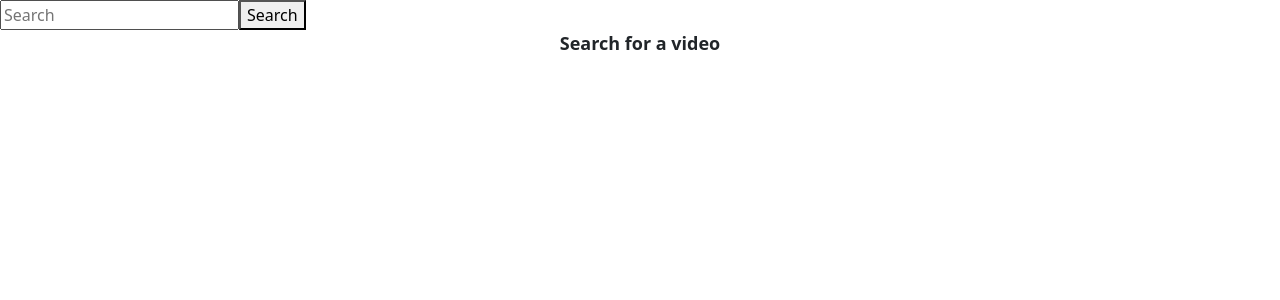
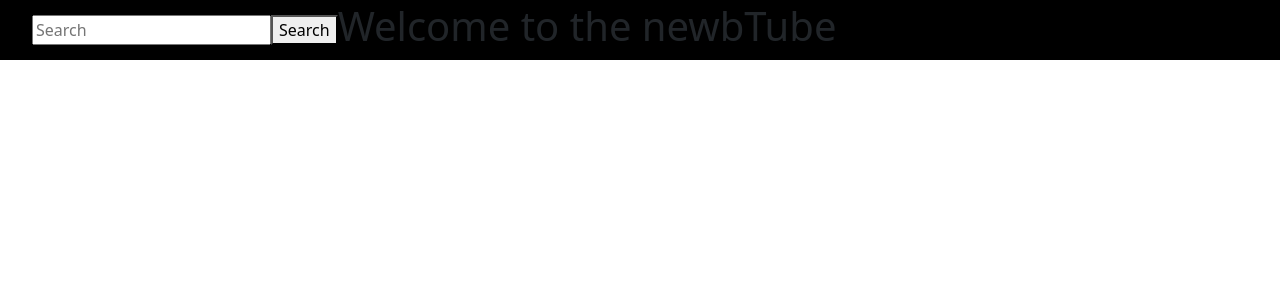
Before and after one commit to Daleyar/YouTubeClone, a React (Create React App) app: page / in a window 1280 px wide. Shown: the top 300 px of the page. Built offline with nearby package versions, Linux system fonts and the light colour scheme; no server answers; the HTML template or start-up script is replaced by a standard one.

Commit message:
styling and css for product

```diff
--- /dev/null
+++ b/src/App.css
@@ -0,0 +1,6 @@
+
+.app {
+  background-color: rgb(31, 30, 30);
+  width: '100px';
+  height: '100px';
+}
--- a/src/App.jsx
+++ b/src/App.jsx
@@ -1,12 +1,13 @@
 import React, {Component} from "react";
 import youtube from './api/youtube';
 import apiKey from "./api/apiKey";
-import RelatedVideoList from "./components/RelatedVideoList/relatedVideoList";
+import RelatedVideoList from "./components/RelatedVideos/RelatedVideoList/relatedVideoList";
 import SearchBar from "./components/SearchBar/searchBar";
 import VideoPlayer from "./components/VideoPlayer/videoPlayer";
 import axios from "axios";
 import CommentsForm from "./components/Comments/commentsForm";
 import CommentsTable from "./components/DisplayComments/displayComments";
+import './App.css'
 
 class App extends Component {
     constructor(props) {
@@ -92,7 +93,8 @@ class App extends Component {
 
     render(){
         return(
-            <div>
+            <div className= "app">
+
                 <SearchBar handleSearch={this.handleSearch} />
                 <VideoPlayer videoId={this.state.video_id}/>
                 <RelatedVideoList videos={this.state.videos} onVideoSelect={this.onVideoSelect}/>
--- a/src/components/Comments/commentsForm.jsx
+++ b/src/components/Comments/commentsForm.jsx
@@ -1,4 +1,6 @@
 import React, { Component } from 'react';
+
+
 
 class CommentsForm extends Component {
   constructor(props) {
--- /dev/null
+++ b/src/components/DisplayComments/comments.css
@@ -0,0 +1,4 @@
+.comment{
+
+    background-color: rgb(77, 76, 76);
+}
--- a/src/components/DisplayComments/displayComments.jsx
+++ b/src/components/DisplayComments/displayComments.jsx
@@ -1,6 +1,7 @@
 import React from "react";
 import { Card } from 'react-bootstrap';
 import CreateReplies from "../Replies/replies";
+import './comments.css'
 
 const CommentsTable = ({comments , Like, DisLike, reply}) => {
     if (!comments[0]) return(null);
@@ -21,7 +22,7 @@ const CommentsTable = ({comments , Like, DisLike, reply}) => {
                 <h3>Comment Section: </h3>
                 </Card.Title>
                     <table>
-                        <tbody>
+                        <tbody className="comment">
                             {comments.map((comment, id) => {
                                 return (
                                 <tr key={comment.id}>
@@ -33,7 +34,7 @@ const CommentsTable = ({comments , Like, DisLike, reply}) => {
                                         <button className='btn btn-dark btn-sm'
                                         onClick={() => Like(comment)}>Like</button>
                                     </td>
-                                    <td>{comment.dislikes}
+                                    <td> {comment.dislikes}
                                         <button className='btn btn-dark btn-sm'
                                         onClick={() => DisLike(comment)}>Dislike</button>
                                     </td>
--- a/src/components/RelatedVideoList/relatedVideoList.jsx
+++ b/src/components/RelatedVideos/RelatedVideoList/relatedVideoList.jsx
@@ -1,5 +1,5 @@
 import React from "react";
-import RelatedVideos from "../RelatedVideos/relatedVideos";
+import RelatedVideos from "../relatedVideos";
 import './relatedVideoList.css'
 
 const RelatedVideoList = ({ videos, onVideoSelect }) => {
--- a/src/components/RelatedVideos/relatedVideos.css
+++ b/src/components/RelatedVideos/relatedVideos.css
@@ -1,3 +1,5 @@
 .card{
     margin-bottom: 10px;
+    background-color: rgb(134, 110, 81);
+
 }
--- /dev/null
+++ b/src/components/SearchBar/searchBar.css
@@ -0,0 +1,11 @@
+.searchBar{
+    position: fixed;
+    top: 0;
+    left: 0;
+    width: 100%;
+    height: 60px;
+    background: rgb(0, 0, 0);
+    display: flex;
+    align-items: center;
+    padding: 0 2.5vw;
+}
--- a/src/components/SearchBar/searchBar.jsx
+++ b/src/components/SearchBar/searchBar.jsx
@@ -1,4 +1,5 @@
 import React from "react";
+import './searchBar.css'
 
 class SearchBar extends React.Component {
     state = {
@@ -18,12 +19,17 @@ class SearchBar extends React.Component {
     }
     render(){
         return(
-            <div>
+            <>
+
+            <div className="searchBar">
              <form onSubmit={this.handleSubmit}>
                   <input name='searchTerm' type="text" placeholder="Search" onChange={this.handleChange} value={this.state.searchTerm}/>
                   <button type="submit">Search</button>
              </form>
+             <h1>Welcome to the newbTube</h1>
+
             </div>
+            </>
         )
     }
 }
--- a/src/components/VideoPlayer/videoPlayer.css
+++ b/src/components/VideoPlayer/videoPlayer.css
@@ -3,14 +3,13 @@
     overflow: hidden;
     width: 70%;
     padding-top: 56.25%;
-    border: 1px solid black;
     margin-left: 2%;
     float:left;
 }
 
 .responsive-iframe {
     position: absolute;
-    top: 0%;
+    top: 10%;
     left: 0%;
     bottom: 0;
     right: 0;
```
Also changed, not shown: src/components/RelatedVideos/RelatedVideoList/relatedVideoList.css (renamed from src/components/RelatedVideoList/relatedVideoList.css).
